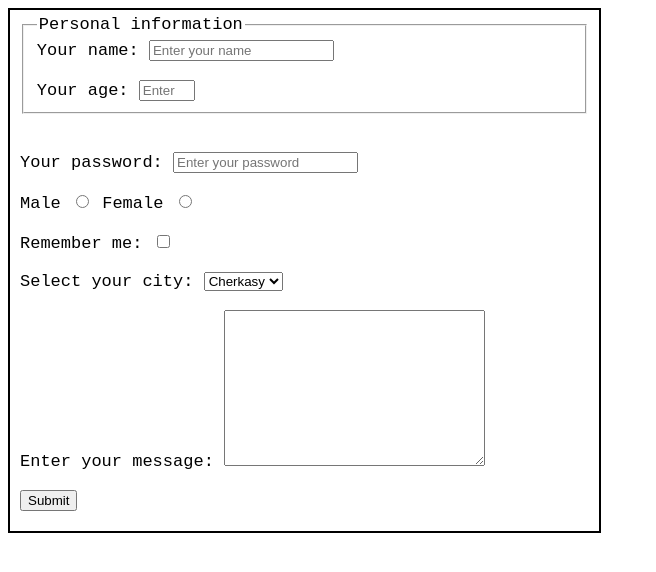
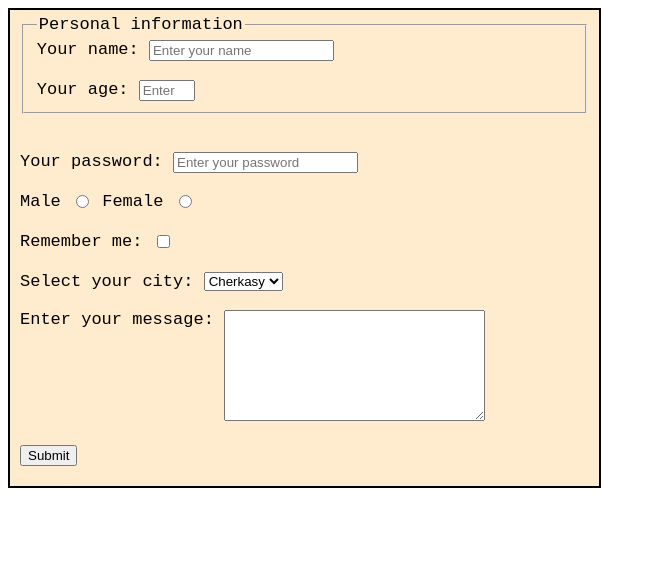
Before and after one commit to VlasSergiy/Study-2023, a plain HTML site: page HTML_CSS/test_form/index.html in a window 1280 px wide. Shown: the whole page, without its empty margins (0-656 px from the left). Drawn offline with Linux system fonts and the light colour scheme.

Commit message:
Style changes

```diff
--- a/HTML_CSS/test_form/index.html
+++ b/HTML_CSS/test_form/index.html
@@ -57,8 +57,8 @@
         <br>
         <br>
 
-        <label for="messa">Enter your message:</label>
-        <textarea name="message" id="message" cols="30" rows="10"></textarea>
+        <label for="message">Enter your message:</label>
+        <textarea name="message" id="message" cols="30" rows="7"></textarea>
 
         <br>
         <br>
--- a/HTML_CSS/test_form/styles/style.css
+++ b/HTML_CSS/test_form/styles/style.css
@@ -5,7 +5,12 @@ body {
 
 #personalForm {
     width: 45%;
-    min-width: 400px;
+    min-width: 435px;
     border: 2px solid black;
     padding: 5px 10px 20px 10px;
+    background-color:blanchedalmond;
 }
+
+label {
+    vertical-align: top;
+}
```
